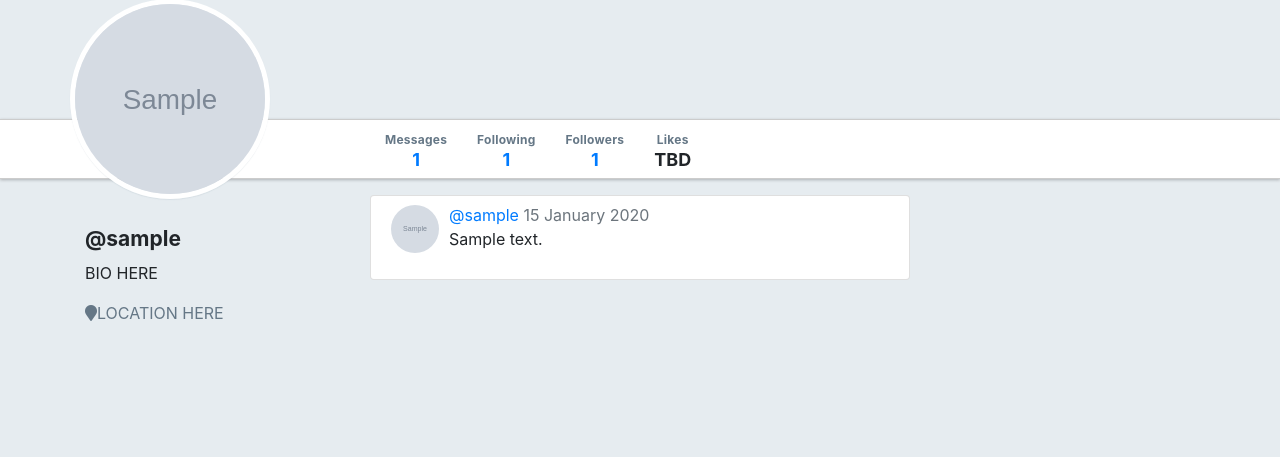
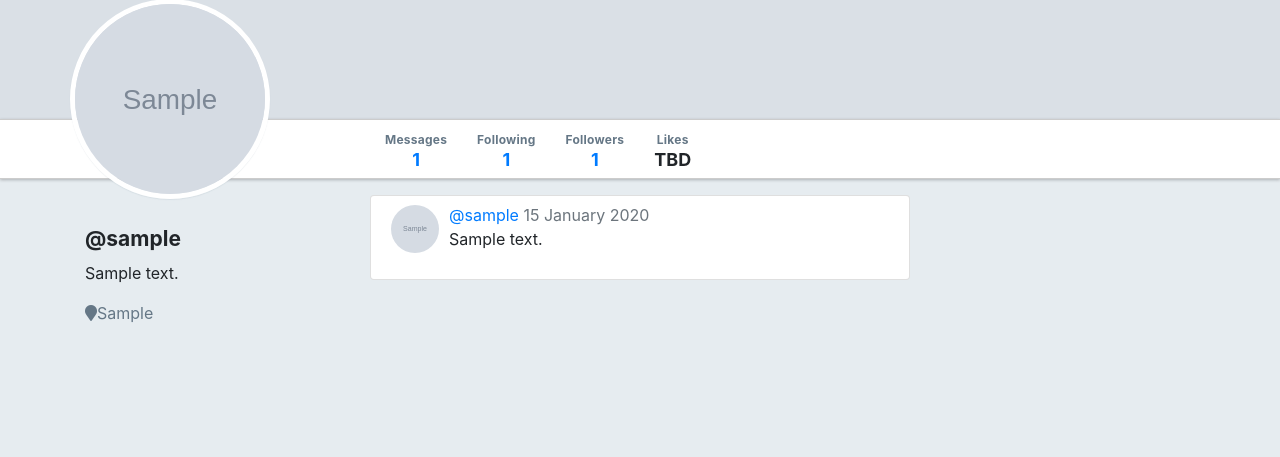
Before and after one commit to haikubandit/warbler, a Flask app: page /users/1 in a window 1280 px wide. Shown: the part 287-744 px from the top of the page. Run offline with Flask 2, Linux system fonts and the light colour scheme; tables that the repository leaves empty hold one stand-in row (values such as "Sample post"); grey boxes marked "Sample" are stand-in pictures; some libraries are stand-ins or nearby versions.

Commit message:
added location, bio, and image header

```diff
--- a/templates/users/detail.html
+++ b/templates/users/detail.html
@@ -2,7 +2,7 @@
 
 {% block content %}
 
-<div id="warbler-hero" class="full-width"></div>
+<div id="warbler-hero" class="full-width" style="background-image: url({{user.header_image_url}});"></div>
 <img src="{{ user.image_url }}" alt="Image for {{ user.username }}" id="profile-avatar">
 <div class="row full-width">
   <div class="container">
@@ -58,8 +58,8 @@
 <div class="row">
   <div class="col-sm-3">
     <h4 id="sidebar-username">@{{ user.username }}</h4>
-    <p>BIO HERE</p>
-    <p class="user-location"><span class="fa fa-map-marker"></span>LOCATION HERE</p>
+    <p>{{user.bio}}</p>
+    <p class="user-location"><span class="fa fa-map-marker"></span>{{user.location}}</p>
   </div>
 
   {% block user_details %}
```
